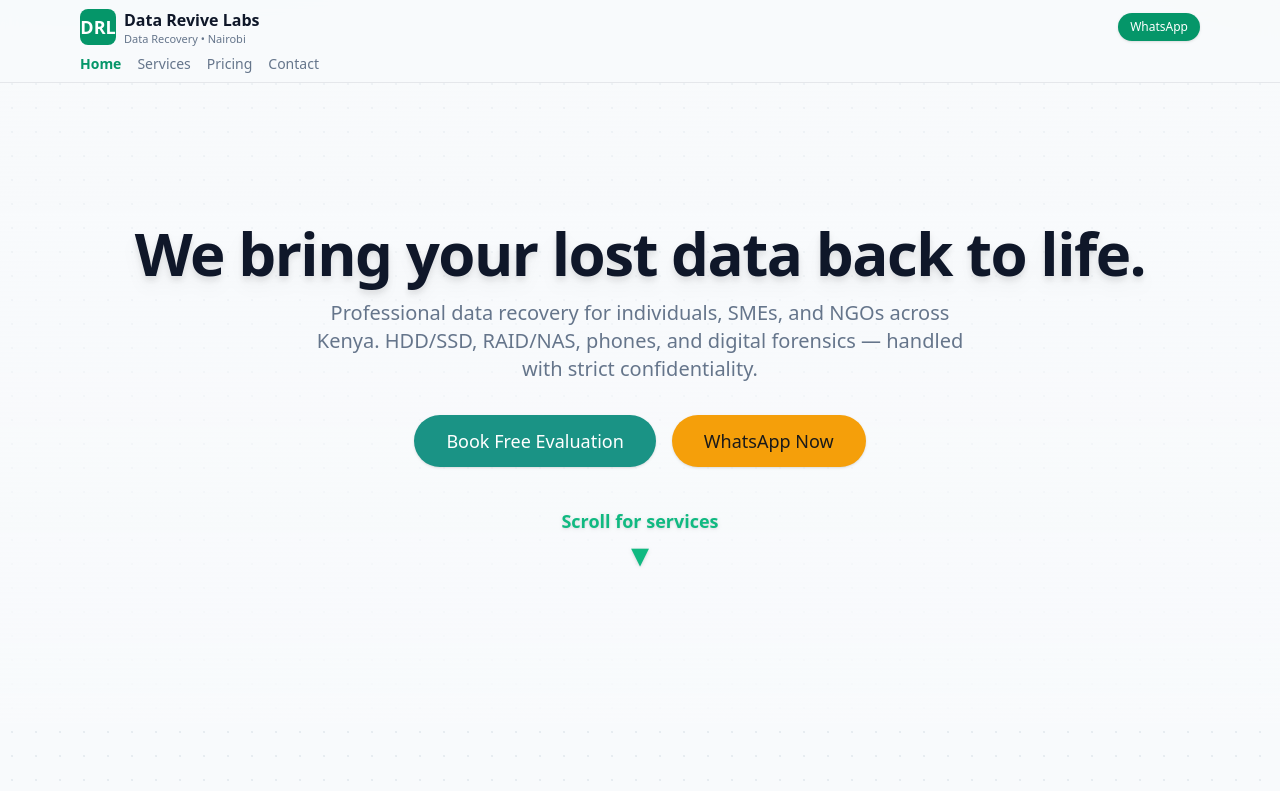
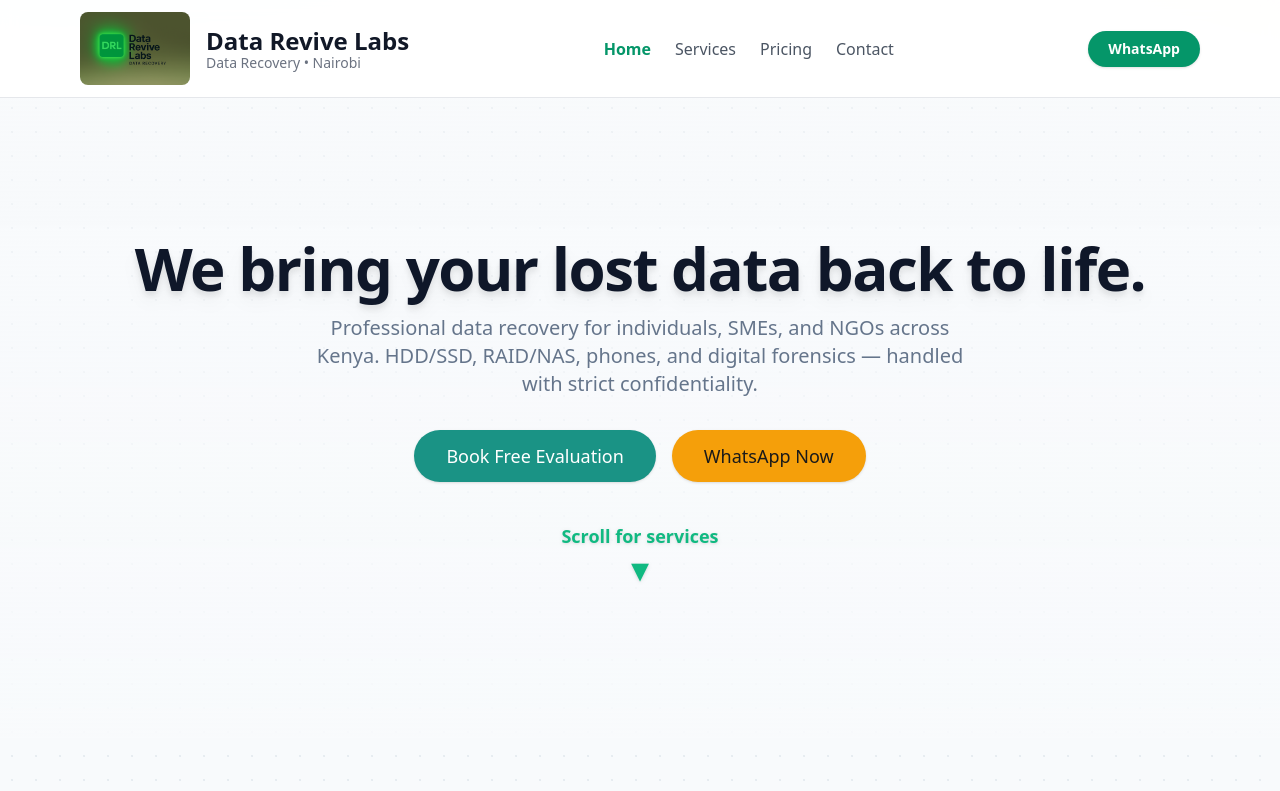
Before and after one commit to datarevivelabs-pixel/drl-site, a Next.js app: page / in a window 1280 px wide. Shown: the top 791 px of the page. Built offline with nearby package versions, Linux system fonts and the light colour scheme.

Commit message:
Added company text next to logo

```diff
--- a/src/app/components/header.tsx
+++ b/src/app/components/header.tsx
@@ -2,6 +2,7 @@
 
 import Link from "next/link";
 import { usePathname } from "next/navigation";
+import Image from "next/image";
 
 const navLinks = [
   { href: "/", label: "Home" },
@@ -14,36 +15,94 @@ export function Header() {
   const pathname = usePathname();
 
   return (
-    <header className="sticky top-0 z-40 border-b bg-background/90 backdrop-blur">
-      <div className="container mx-auto max-w-6xl px-4 py-2 flex justify-between items-center">
-        {/* Logo + Name */}
-        <Link href="/" className="flex items-center gap-2 min-w-0">
-          <div className="flex items-center justify-center h-9 w-9 rounded-lg bg-emerald-600 text-white font-bold text-lg">
-            DRL
-          </div>
-          <div className="flex flex-col leading-tight overflow-hidden">
-            <span className="font-semibold text-base truncate">
-              Data Revive Labs{" "}
+    <header className="sticky top-0 z-40 border-b bg-white/90 backdrop-blur">
+
+      {/* DESKTOP HEADER */}
+      <div className="container mx-auto max-w-6xl px-4 py-3 hidden md:flex items-center justify-between">
+
+        {/* LOGO + TEXT */}
+        <Link href="/" className="flex items-center gap-4">
+
+          {/* BIG LOGO */}
+          <Image
+            src="/logo.png"
+            alt="DRL Logo"
+            width={110}
+            height={110}
+            className="rounded-lg"
+            priority
+          />
+
+          {/* COMPANY NAME */}
+          <div className="flex flex-col leading-tight">
+            <span className="text-2xl font-bold text-gray-900">
+              Data Revive Labs
             </span>
-            <span className="text-[11px] text-muted-foreground truncate">
+            <span className="text-sm text-gray-500 -mt-1">
               Data Recovery • Nairobi
             </span>
           </div>
+
         </Link>
 
-        {/* WhatsApp Button */}
+        {/* NAVIGATION */}
+        <nav className="flex gap-6 text-base font-medium">
+          {navLinks.map((link) => {
+            const active = pathname === link.href;
+            return (
+              <Link
+                key={link.href}
+                href={link.href}
+                className={
+                  active
+                    ? "text-emerald-600 font-semibold"
+                    : "text-gray-600 hover:text-gray-900"
+                }
+              >
+                {link.label}
+              </Link>
+            );
+          })}
+        </nav>
+
+        {/* WHATSAPP BUTTON */}
         <a
-          href="https://wa.me/254768177714"
+          href="https://wa.me/2547XXXXXXX"
           target="_blank"
           rel="noreferrer"
-          className="rounded-full bg-emerald-600 px-3 py-1.5 text-xs font-medium text-white shadow hover:bg-emerald-700 transition whitespace-nowrap"
+          className="rounded-full bg-emerald-600 px-5 py-2 text-sm font-semibold text-white shadow hover:bg-emerald-700 transition"
+        >
+          WhatsApp
+        </a>
+
+      </div>
+
+      {/* MOBILE HEADER */}
+      <div className="container mx-auto max-w-6xl px-4 py-3 flex md:hidden items-center justify-between">
+
+        <Link href="/" className="flex items-center">
+          <Image
+            src="/logo.png"
+            alt="DRL Logo"
+            width={80}
+            height={80}
+            className="rounded-lg"
+            priority
+          />
+        </Link>
+
+        <a
+          href="https://wa.me/2547XXXXXXX"
+          target="_blank"
+          rel="noreferrer"
+          className="rounded-full bg-emerald-600 px-4 py-2 text-xs font-semibold text-white shadow hover:bg-emerald-700 transition"
         >
           WhatsApp
         </a>
       </div>
 
-      {/* Navigation Row — MOBILE FRIENDLY */}
-      <nav className="container mx-auto max-w-6xl px-4 pb-2 flex gap-4 justify-start overflow-x-auto text-sm">
+      {/* MOBILE NAV BAR */}
+      <nav className="container mx-auto max-w-6xl px-4 pb-2 flex md:hidden gap-6 overflow-x-auto text-sm">
         {navLinks.map((link) => {
           const active = pathname === link.href;
           return (
@@ -52,8 +111,8 @@ export function Header() {
               href={link.href}
               className={
                 active
-                  ? "text-emerald-600 font-semibold whitespace-nowrap"
-                  : "text-muted-foreground hover:text-foreground whitespace-nowrap"
+                  ? "text-emerald-600 font-bold whitespace-nowrap"
+                  : "text-gray-600 hover:text-gray-900 whitespace-nowrap"
               }
             >
               {link.label}
@@ -61,6 +120,7 @@ export function Header() {
           );
         })}
       </nav>
+
     </header>
   );
 }
```
